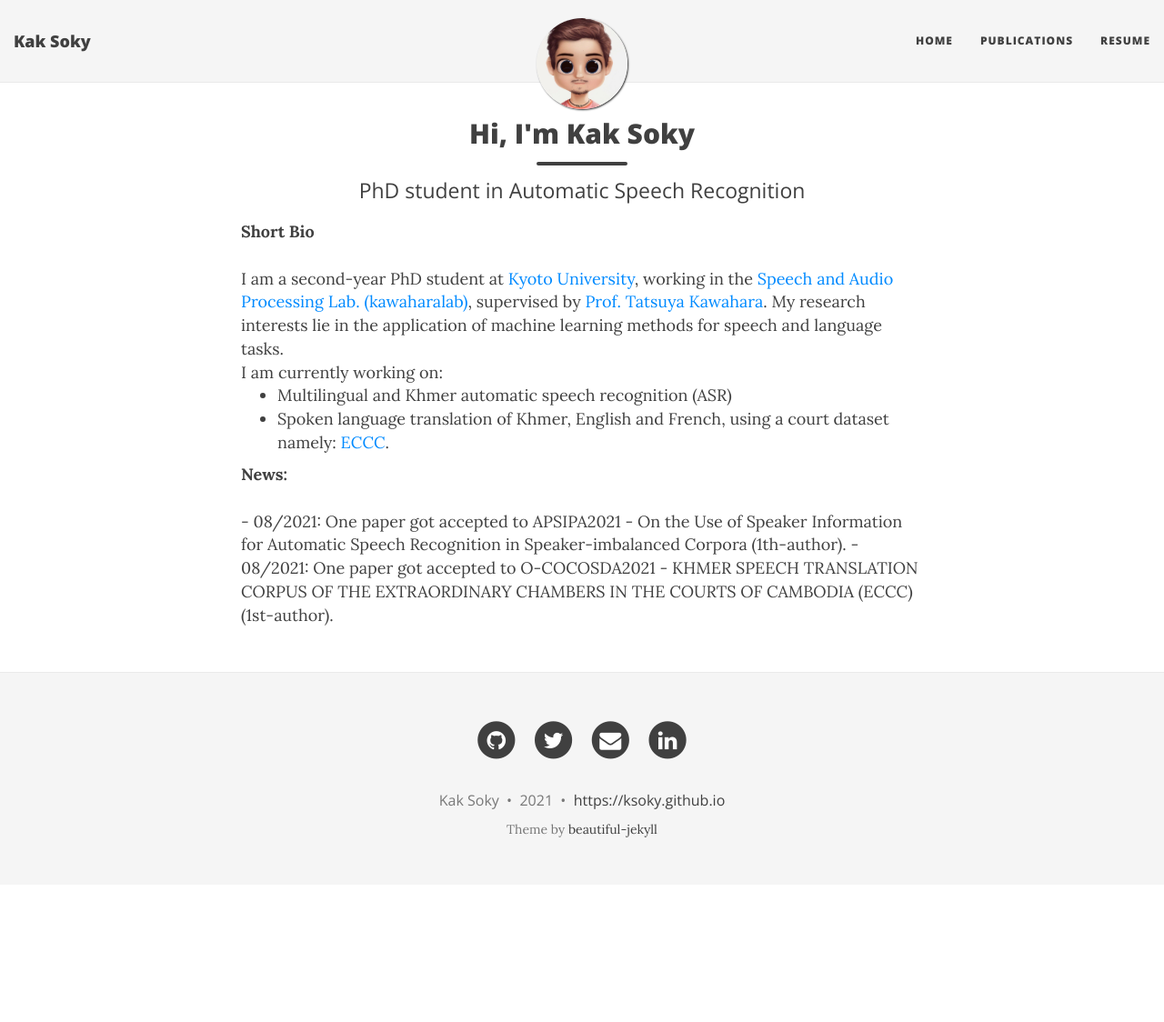
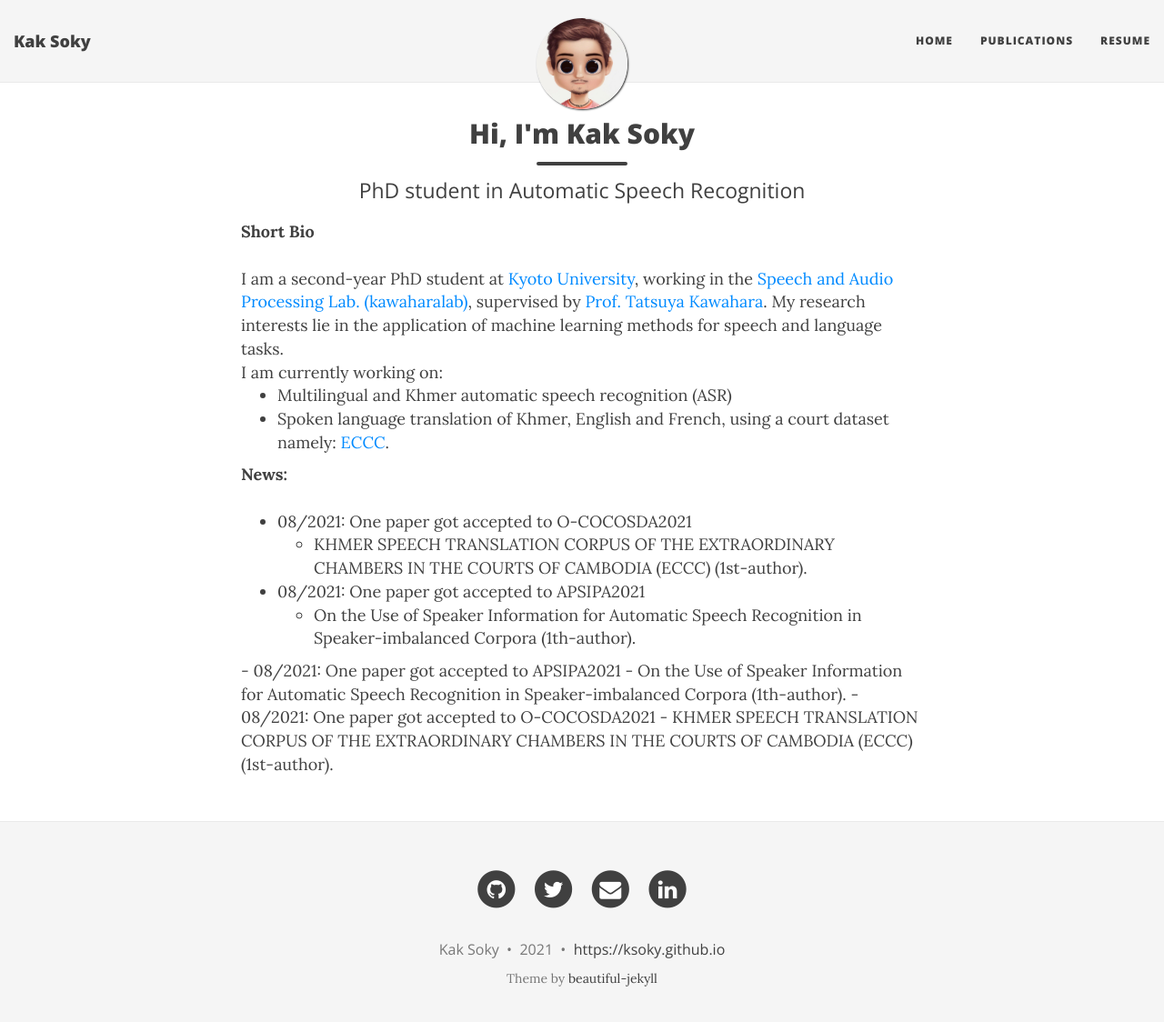
Before and after one commit to ksoky/ksoky.github.io, a Jekyll site: the page built from index.html, in a window 1280 px wide and 1137 px high. Shown: the top 1124 px of the window at 91% size. Built offline with Jekyll 4.4.1, drawn with Linux system fonts in a browser that asks for light colours; nearby versions of some CDN libraries; the list of posts is cut into pages by our own code.

Commit message:
update news style

```diff
--- a/index.html
+++ b/index.html
@@ -19,6 +19,16 @@ methods for speech and language tasks.
 
 <b>News:</b><br><br>
 
+<ul>
+	<li>08/2021: One paper got accepted to O-COCOSDA2021</li>
+		<ul>
+			<li>KHMER SPEECH TRANSLATION CORPUS OF THE EXTRAORDINARY CHAMBERS IN THE COURTS OF CAMBODIA (ECCC) (1st-author).</li>
+		</ul>
+	<li>08/2021: One paper got accepted to APSIPA2021</li>
+		<ul>
+			<li>On the Use of Speaker Information for Automatic Speech Recognition in Speaker-imbalanced Corpora (1th-author).</li>
+		</ul>
+</ul>
 - 08/2021: One paper got accepted to APSIPA2021
 	- On the Use of Speaker Information for Automatic Speech Recognition in Speaker-imbalanced Corpora (1th-author).
 - 08/2021: One paper got accepted to O-COCOSDA2021
```
